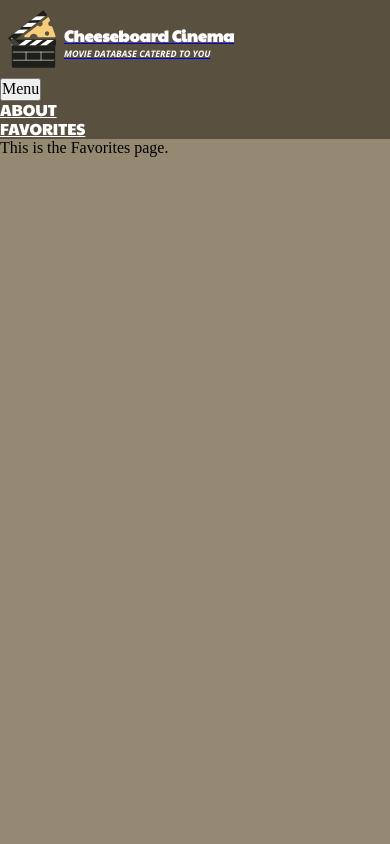
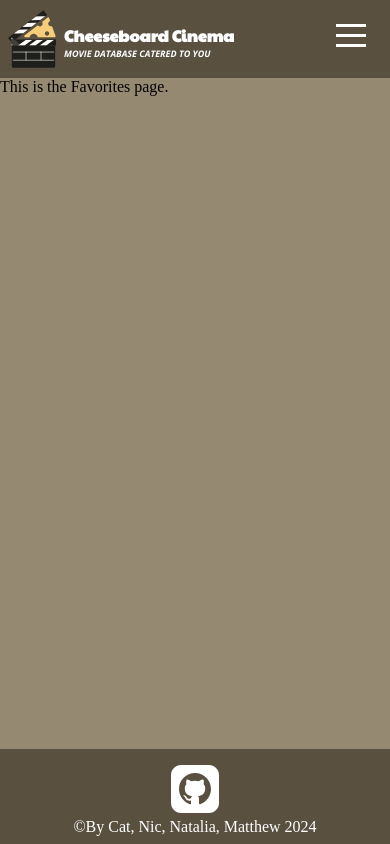
Before and after one commit to nstcuz/movie-database, a React (Vite) app: page /favorites in a window 390 px wide. Built offline with nearby package versions, Linux system fonts and the light colour scheme.

Commit message:
applied styling to the header element and created hamburger menu which is not functional yet

```diff
--- a/src/components/Header.jsx
+++ b/src/components/Header.jsx
@@ -13,17 +13,18 @@ const Header = () => {
         setShowNav(!showNav);
     }
 
-    const isDesktop = (e) => {
-        if(e.matches){
-            setShowNav(false);
+    useEffect(() => {
+        const handleResize = () => {
+            // Update showNav based on window width
+            if (window.innerWidth >=1024) {
+                setShowNav(false);
+            }
+        };
+        // Listen for resize
+        window.addEventListener('resize', handleResize);
+        return() => {
+            window.removeEventListener('resize', handleResize);
         }
-    }
-
-    useEffect(() => {
-        let mediaQuery = window.matchMedia('(min-width: 1100px)')
-        mediaQuery.addEventListener('change', isDesktop);
-
-        return() => mediaQuery.removeEventListener('change', isDesktop);
     }, []);
 
     return (
@@ -45,7 +46,7 @@ const Header = () => {
                     <span className="line"></span>
                     <span className="line"></span>
                 </span>
-                <span className="sr-only">Menu</span>
+                <span className="sr-only"></span>
             </button>
             <Nav handleShowHideNav={toggleNav}/>
         </header>
--- a/src/components/Nav.jsx
+++ b/src/components/Nav.jsx
@@ -12,9 +12,12 @@ const Nav = ({handleShowHideNav}) => {
 
     return (
         <nav className="main-nav" onClick={closeNav}>
-            <ul>
-                <li><NavLink to="/about">About</NavLink></li>
-                <li><NavLink to="/favorites">Favorites</NavLink></li>
+            <ul className="nav-links">
+                <input type="text" placeholder="Search" />
+                <div className="header-nav-links">
+                    <li><NavLink to="/about">About</NavLink></li>
+                    <li><NavLink to="/favorites">Favorites</NavLink></li>
+                </div>
             </ul>
         </nav>
     );
--- a/src/routers/AppRouter.jsx
+++ b/src/routers/AppRouter.jsx
@@ -1,4 +1,5 @@
 import Header from '../components/Header';
+import Footer from '../components/Footer';
 
 // Pages
 import PageHome from '../pages/PageHome';
@@ -11,11 +12,12 @@ function AppRouter() {
         <BrowserRouter>
             <div className="wrapper">
                 <Header />
-                    <Routes>
-                        <Route path="/" exact element={<PageHome />} />
-                        <Route path="/about" element={<PageAbout />} />
-                        <Route path="/favorites" element={<PageFavorites />} />
-                    </Routes>
+                <Routes>
+                    <Route path="/" exact element={<PageHome />} />
+                    <Route path="/about" element={<PageAbout />} />
+                    <Route path="/favorites" element={<PageFavorites />} />
+                </Routes>
+                <Footer />
             </div>
         </BrowserRouter>
     )
--- a/src/scss/_header.scss
+++ b/src/scss/_header.scss
@@ -2,6 +2,7 @@
 @use 'mixins' as *;
 
 header {
+    @include header-flex;
     background-color: $secondaryColor;
     .logo {
     @include logo-flex;
@@ -14,5 +15,11 @@ header {
     }
     img {
         width: 3rem;
+        @include mediaQuery(45.25em) {
+            width: 4rem;
+        }
+        @include mediaQuery(64em) {
+            width: 5rem;
+        }
     }
 }
--- a/src/scss/_nav.scss
+++ b/src/scss/_nav.scss
@@ -1,2 +1,56 @@
 // Navigation styling
 @use 'vars' as *;
+@use 'mixins' as *;
+
+a {
+    text-decoration: none;
+    &:hover {
+        color: $fontColorCheese;
+    }
+
+}
+
+.btn-main-nav {
+    background: transparent;
+    border: none;
+    padding: 1.5rem;
+    position: absolute;
+    top: 0;
+    right: 0;
+    cursor: pointer;
+    .hamburger-icon {
+        display: inline-block;
+        width: 1.875rem;
+        height: 1.25rem;
+        position: relative;
+        .line {
+            display: block;
+            width: 100%;
+            height: .1875rem;
+            background: $fontColorLight;
+            position: absolute;
+            left: 0;
+            transition: all 0.3s ease;
+            &:nth-child(1) {
+                top: 0;
+            }
+
+            &:nth-child(2) {
+                top: 50%;
+            }
+            &:nth-child(3) {
+                top: 100%;
+            }
+        }
+        @include mediaQuery(64em) {
+            display: none;
+        }
+    }
+}
+
+.nav-links {
+    display: none;
+    @include mediaQuery(64em) {
+        @include column-flex;
+    }
+}
--- a/src/scss/_typ.scss
+++ b/src/scss/_typ.scss
@@ -8,11 +8,23 @@ h1 {
     font-size: $h1Mobile;
     color: $fontColorLight;
     padding-top: 0.5rem;
+    @include mediaQuery(45.25em) {
+        font-size: $h1Tablet;
+    }
+    @include mediaQuery(64em) {
+        font-size: $h1Desktop;
+    }
     span {
         font-family: $bodyFont;
         text-transform: uppercase;
         font-style: italic;
         font-size: $h1SpanMobile;
+        @include mediaQuery(45.25em) {
+            font-size: $h1SpanTablet;
+        }
+        @include mediaQuery(64em) {
+            font-size: $h1SpanDesktop;
+        }
     }
 }
 
```
